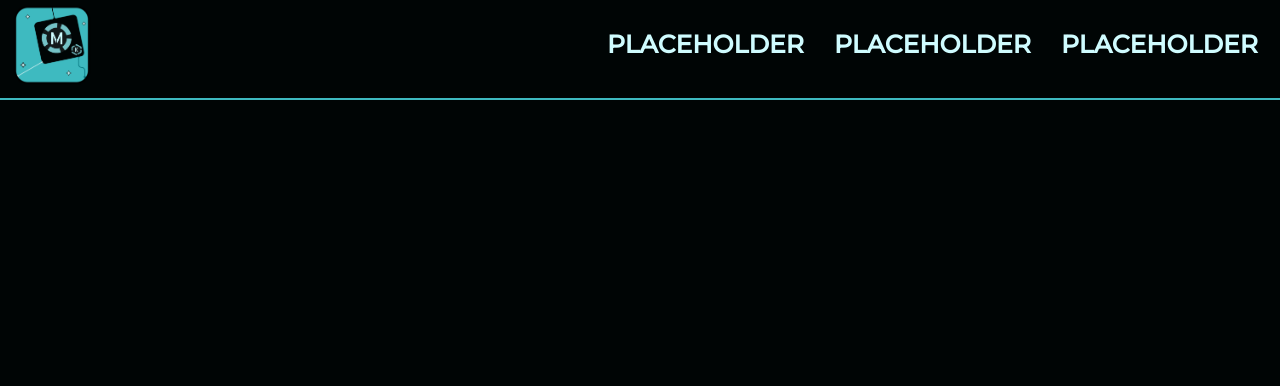
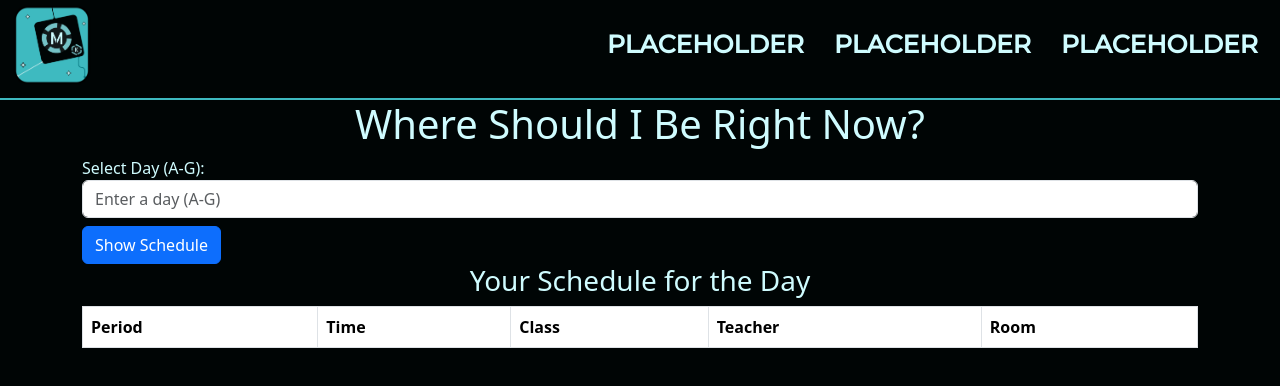
Before and after one commit to MatteoA-30201/AJAX-Schedule-Project, a plain HTML site: page index.html in a window 1280 px wide. Drawn offline with nearby package versions, Linux system fonts and the light colour scheme.

Commit message:
m nmnvbnhmvbnc dfgcvdxed fxfyhjuikft fvmj,h.lkjknsrgshrgthfglk';l

```diff
--- a/index.html
+++ b/index.html
@@ -49,7 +49,30 @@
   <div class="container-fluid">
     <div class="homepage-position div-position row" id="Homepage">
       <div class="col d-flex">
+        <div class="container">
+          <h1 class="text-center text-color">Where Should I Be Right Now?</h1>
 
+          <div class="form-group text-color">
+              <label for="dayInput">Select Day (A-G):</label>
+              <input type="text" id="dayInput" class="form-control" placeholder="Enter a day (A-G)">
+              <button id="submitDay" class="btn btn-primary mt-2">Show Schedule</button>
+          </div>
+          <div class="schedule">
+              <h3 class="text-center text-color">Your Schedule for the Day</h3>
+              <table class="table table-bordered table-striped text-color">
+                  <thead>
+                      <tr>
+                          <th>Period</th>
+                          <th>Time</th>
+                          <th>Class</th>
+                          <th>Teacher</th>
+                          <th>Room</th>
+                      </tr>
+                  </thead>
+                  <tbody id="scheduleList"></tbody>
+              </table>
+          </div>
+        </div>
       </div>
     </div>
   </div>
```
